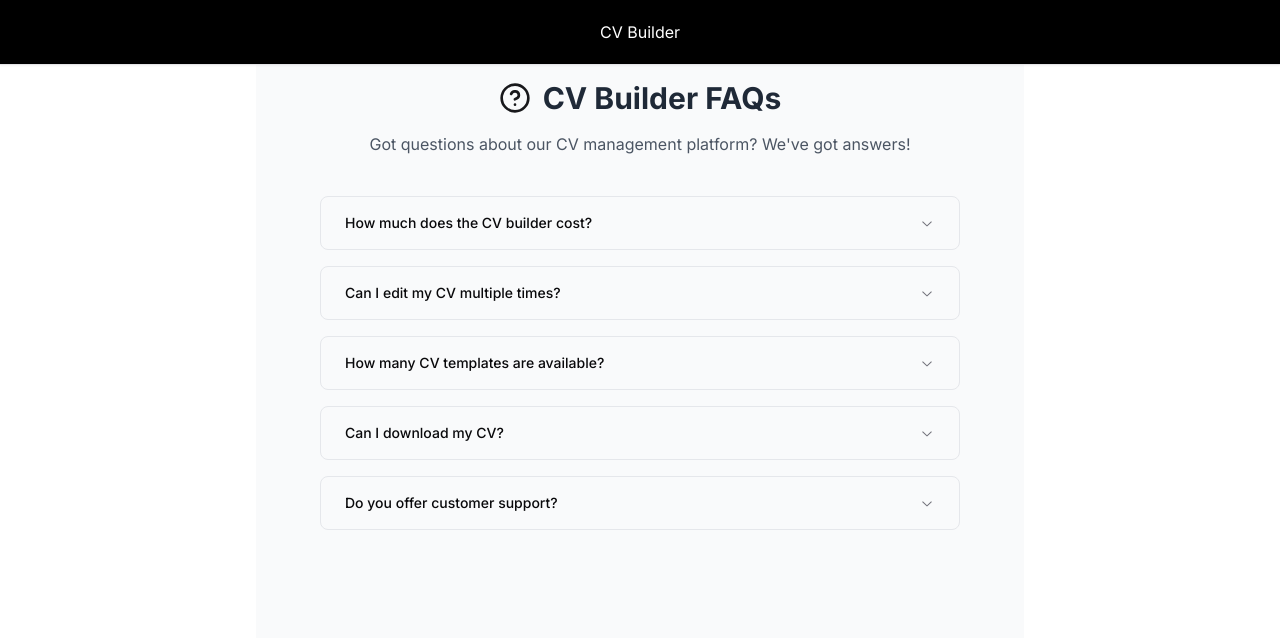
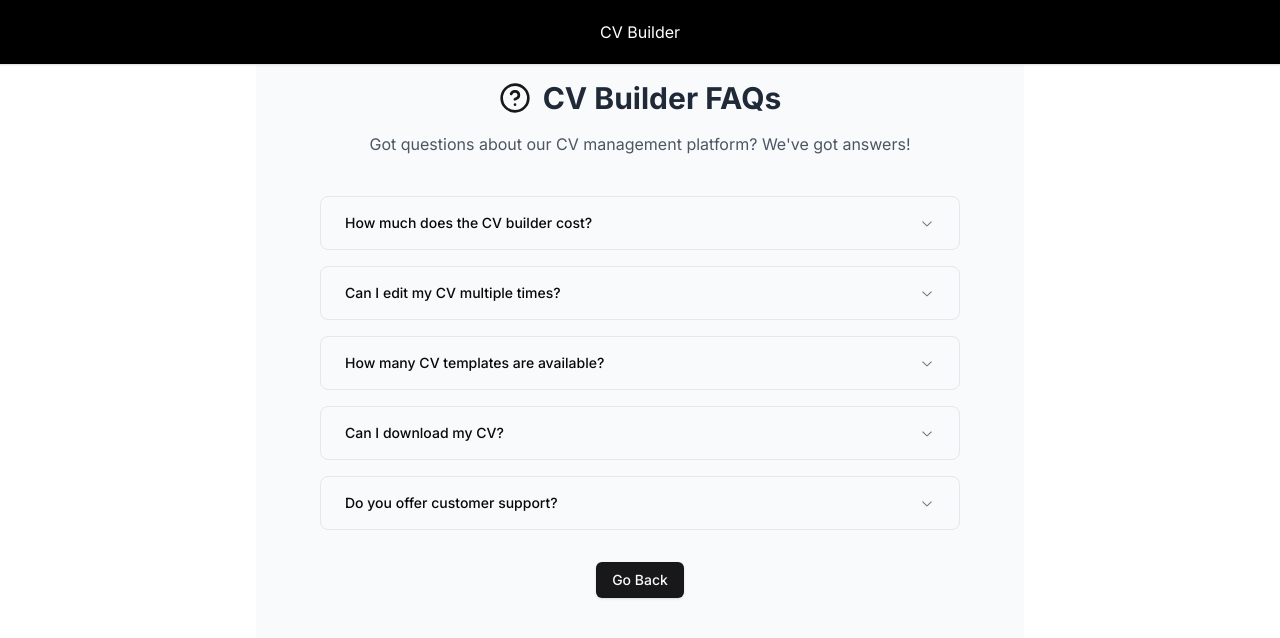
Before and after one commit to rishadomar/cv-builder-website, a Next.js app: page /faqs in a window 1280 px wide. Shown: the top 638 px of the page. Built offline with nearby package versions, Linux system fonts and the light colour scheme; no server answers.

Commit message:
Back Button added

```diff
--- a/src/app/faqs/page.tsx
+++ b/src/app/faqs/page.tsx
@@ -1,6 +1,7 @@
 import React from 'react';
 import { Accordion, AccordionContent, AccordionItem, AccordionTrigger } from '@/components/ui/accordion';
 import { HelpCircleIcon } from 'lucide-react';
+import { BackButton } from '@/components/BackButton';
 
 // FAQ Item Type
 interface FAQItem {
@@ -20,7 +21,7 @@ const FAQSection: React.FC<{
     faqs
 }) => {
     return (
-        <div className='w-full max-w-2xl mx-auto py-20 px-4'>
+        <div className='w-full max-w-2xl mx-auto pt-20 pb-4 px-4'>
             <div className='text-center mb-10'>
                 <h1 className='text-3xl font-bold text-gray-800 mb-4 flex items-center justify-center gap-3'>
                     <HelpCircleIcon className='w-8 h-8 text-primary' />
@@ -81,6 +82,7 @@ const FAQPage = () => {
                 description="Got questions about our CV management platform? We've got answers!"
                 faqs={cvBuilderFAQs}
             />
+            <BackButton />
         </div>
     );
 };
--- a/src/app/privacy/page.tsx
+++ b/src/app/privacy/page.tsx
@@ -1,23 +1,12 @@
-'use client';
-
 import React from 'react';
-import { useRouter } from 'next/navigation';
-import { Button } from '@/components/ui/button';
 import PrivacyStatement from './Privacy';
+import { BackButton } from '@/components/BackButton';
 
 const PrivacyPage: React.FC = () => {
-    const router = useRouter();
-
-    const handleBackClick = () => {
-        router.push('/authentication');
-    };
-
     return (
         <div className='container mx-auth px-4 py-20 overflow-y-auto'>
             <PrivacyStatement />
-            <Button onClick={handleBackClick} className='m-4'>
-                Back
-            </Button>
+            <BackButton />
         </div>
     );
 };
--- a/src/app/terms/page.tsx
+++ b/src/app/terms/page.tsx
@@ -1,23 +1,12 @@
-'use client';
-
 import React from 'react';
-import { useRouter } from 'next/navigation';
-import { Button } from '@/components/ui/button';
 import TermsAndConditions from './TermsAndConditions';
+import { BackButton } from '@/components/BackButton';
 
 const TermsPage: React.FC = () => {
-    const router = useRouter();
-
-    const handleBackClick = () => {
-        router.back();
-    };
-
     return (
         <div className='container mx-auth px-4 py-20 overflow-y-auto'>
             <TermsAndConditions />
-            <Button onClick={handleBackClick} className='mb-4'>
-                Back
-            </Button>
+            <BackButton />
         </div>
     );
 };
--- /dev/null
+++ b/src/components/BackButton.tsx
@@ -0,0 +1,14 @@
+'use client';
+import { Button } from './ui/button';
+import { useRouter } from 'next/navigation';
+
+export const BackButton = () => {
+    const router = useRouter();
+    return (
+        <div className='flex justify-center items-center h-full'>
+            <Button onClick={() => router.back()} className='m-4'>
+                Go Back
+            </Button>
+        </div>
+    );
+};
--- a/src/components/PaymentPrompt.tsx
+++ b/src/components/PaymentPrompt.tsx
@@ -8,6 +8,7 @@ import { Currency } from 'react-paystack/dist/types';
 import { PromoCodeForm, PromoFormValues } from './PromoCodeForm';
 import { StepButtons } from '@/app/builder/StepButtons';
 import { Button } from './ui/button';
+import { useRouter } from 'next/navigation';
 
 const features = [
     'Full CV creation and management',
@@ -26,6 +27,7 @@ export function PaymentPrompt({ onNext, onPrevious }: PaymentPromptProps) {
     const dispatch = useAppDispatch();
     const authentication = useAppSelector((state) => state.authentication);
     const [paymentComplete, setPaymentComplete] = React.useState(false);
+    const router = useRouter();
 
     const onSuccess = async (response: any) => {
         console.log('Paystack payment modal response', response);
@@ -97,7 +99,14 @@ export function PaymentPrompt({ onNext, onPrevious }: PaymentPromptProps) {
                 <div className='text-center text-sm text-gray-500'>
                     <p>
                         Need help?{' '}
-                        <a href='/faqs' className='text-primary underline'>
+                        <a
+                            href='#'
+                            className='text-primary underline'
+                            onClick={(e) => {
+                                e.preventDefault();
+                                router.push('/faqs');
+                            }}
+                        >
                             Read our FAQs
                         </a>
                     </p>
```
